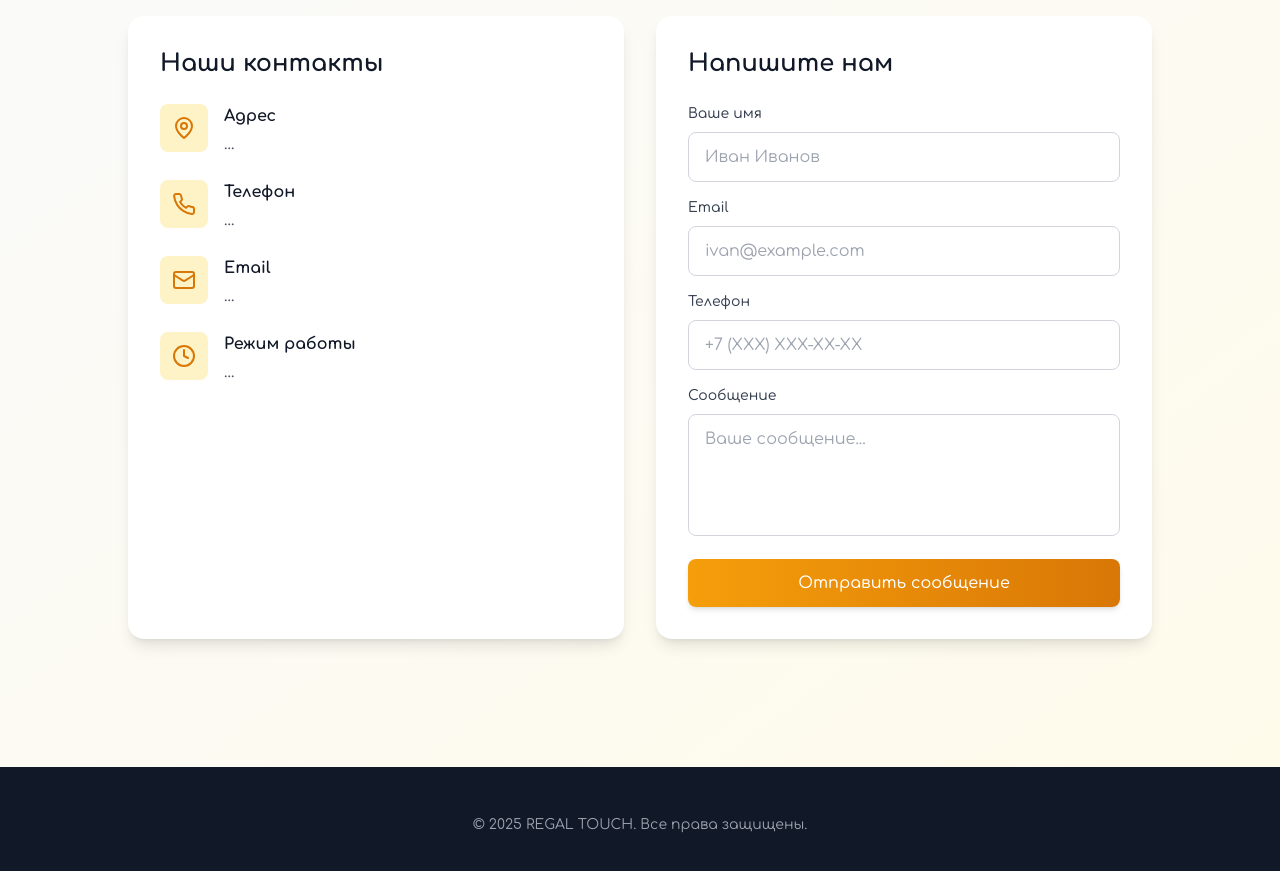
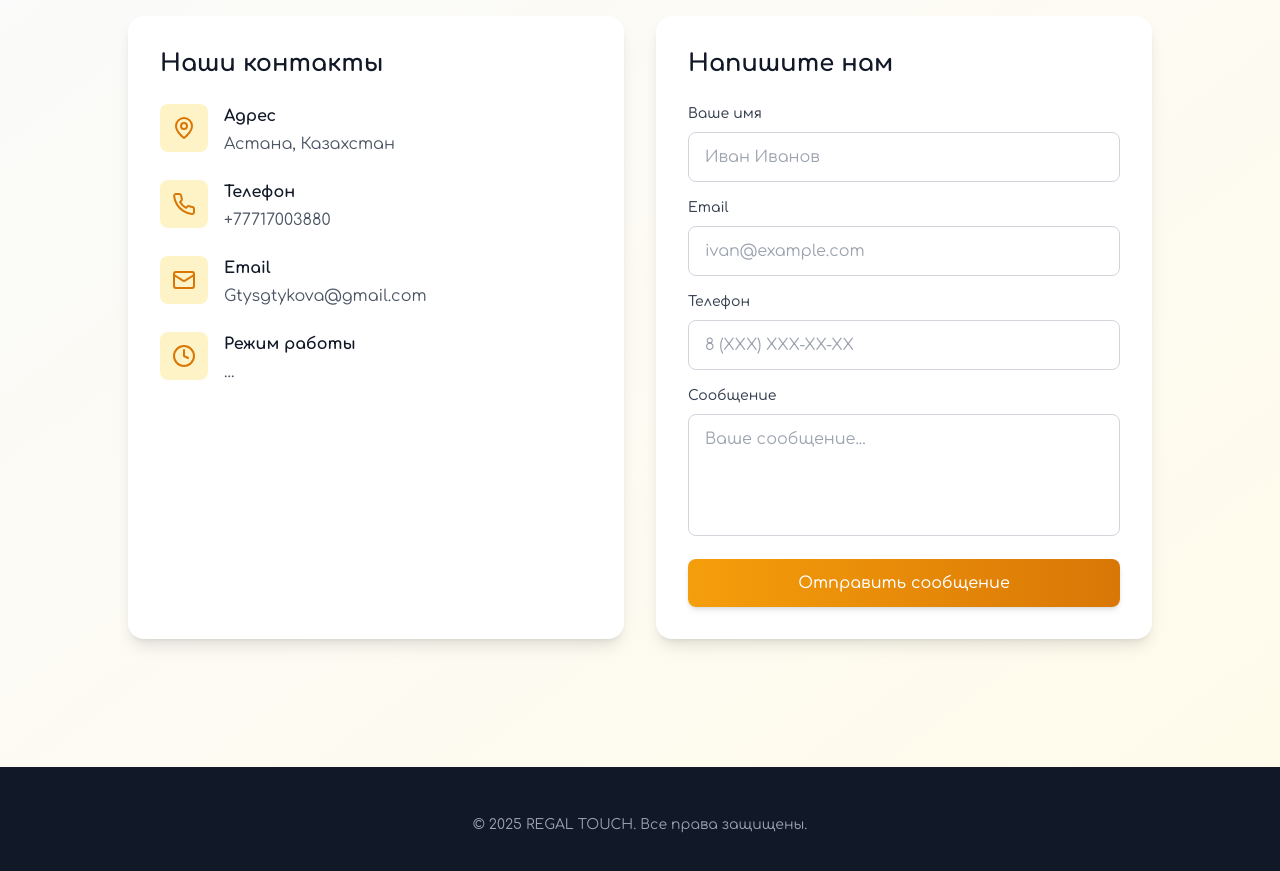
Before and after one commit to KhaidarovNurlan/REGAL-TOUCH, a React (Vite) app: page / in a window 1280 px wide. Shown: the part 4660-5531 px from the top of the page. Built offline with nearby package versions, Linux system fonts and the light colour scheme.

Commit message:
Added contact info

```diff
--- a/src/App.tsx
+++ b/src/App.tsx
@@ -458,7 +458,7 @@ function App() {
                     </div>
                     <div className="ml-4">
                       <h4 className="font-bold text-gray-900 mb-1">Адрес</h4>
-                      <p className="text-gray-600">...</p>
+                      <p className="text-gray-600">Астана, Казахстан</p>
                     </div>
                   </div>
 
@@ -468,7 +468,7 @@ function App() {
                     </div>
                     <div className="ml-4">
                       <h4 className="font-bold text-gray-900 mb-1">Телефон</h4>
-                      <p className="text-gray-600">...</p>
+                      <p className="text-gray-600">+77717003880</p>
                     </div>
                   </div>
 
@@ -478,7 +478,7 @@ function App() {
                     </div>
                     <div className="ml-4">
                       <h4 className="font-bold text-gray-900 mb-1">Email</h4>
-                      <p className="text-gray-600">...</p>
+                      <p className="text-gray-600">Gtysgtykova@gmail.com</p>
                     </div>
                   </div>
 
@@ -501,61 +501,70 @@ function App() {
                   Напишите нам
                 </h3>
 
-                <form className="space-y-4">
+                <form
+                  className="space-y-4"
+                  onSubmit={(e: React.FormEvent<HTMLFormElement>) => {
+                    e.preventDefault();
+                    const form = e.currentTarget;
+
+                    const name = (form.elements.namedItem("name") as HTMLInputElement).value;
+                    const email = (form.elements.namedItem("email") as HTMLInputElement).value;
+                    const phone = (form.elements.namedItem("phone") as HTMLInputElement).value;
+                    const message = (form.elements.namedItem("message") as HTMLTextAreaElement).value;
+
+                    const text = `Здравствуйте!%0AИмя: ${name}%0AEmail: ${email}%0AТелефон: ${phone}%0AСообщение: ${message}`;
+                    const phoneNumber = "77717003880";
+                    const url = `https://wa.me/${phoneNumber}?text=${text}`;
+
+                    window.open(url, "_blank");
+                  }}
+                >
                   <div>
-                    <label
-                      htmlFor="name"
-                      className="block text-sm font-medium text-gray-700 mb-2"
-                    >
+                    <label htmlFor="name" className="block text-sm font-medium text-gray-700 mb-2">
                       Ваше имя
                     </label>
                     <input
                       type="text"
                       id="name"
+                      name="name"
                       className="w-full px-4 py-3 border border-gray-300 rounded-lg focus:ring-2 focus:ring-amber-500 focus:border-transparent transition-all"
                       placeholder="Иван Иванов"
                     />
                   </div>
 
                   <div>
-                    <label
-                      htmlFor="email"
-                      className="block text-sm font-medium text-gray-700 mb-2"
-                    >
+                    <label htmlFor="email" className="block text-sm font-medium text-gray-700 mb-2">
                       Email
                     </label>
                     <input
                       type="email"
                       id="email"
+                      name="email"
                       className="w-full px-4 py-3 border border-gray-300 rounded-lg focus:ring-2 focus:ring-amber-500 focus:border-transparent transition-all"
                       placeholder="ivan@example.com"
                     />
                   </div>
 
                   <div>
-                    <label
-                      htmlFor="phone"
-                      className="block text-sm font-medium text-gray-700 mb-2"
-                    >
+                    <label htmlFor="phone" className="block text-sm font-medium text-gray-700 mb-2">
                       Телефон
                     </label>
                     <input
                       type="tel"
                       id="phone"
+                      name="phone"
                       className="w-full px-4 py-3 border border-gray-300 rounded-lg focus:ring-2 focus:ring-amber-500 focus:border-transparent transition-all"
-                      placeholder="+7 (XXX) XXX-XX-XX"
+                      placeholder="8 (XXX) XXX-XX-XX"
                     />
                   </div>
 
                   <div>
-                    <label
-                      htmlFor="message"
-                      className="block text-sm font-medium text-gray-700 mb-2"
-                    >
+                    <label htmlFor="message" className="block text-sm font-medium text-gray-700 mb-2">
                       Сообщение
                     </label>
                     <textarea
                       id="message"
+                      name="message"
                       rows={4}
                       className="w-full px-4 py-3 border border-gray-300 rounded-lg focus:ring-2 focus:ring-amber-500 focus:border-transparent transition-all resize-none"
                       placeholder="Ваше сообщение..."
@@ -569,6 +578,7 @@ function App() {
                     Отправить сообщение
                   </button>
                 </form>
+
               </div>
             </div>
           </div>
```
